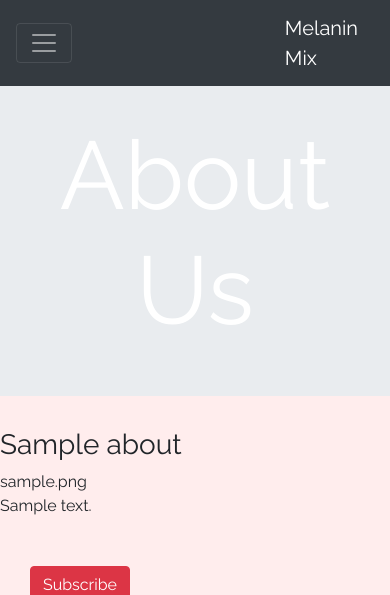
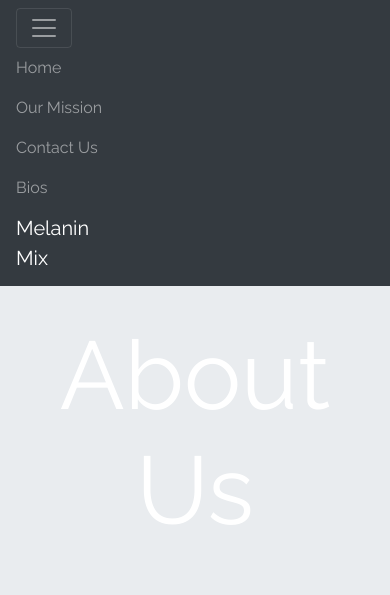
Before and after one commit to dsmith51/melaninmix, a Django app: page /about/ in a window 390 px wide, after a click that opens the changed part. Shown: the top 595 px of the page. Run offline with Django 3.2, Linux system fonts and the light colour scheme; tables that the repository leaves empty hold one stand-in row (values such as "Sample post"); some libraries are stand-ins or nearby versions.

Commit message:
Version 0.2

```diff
--- a/pages/models.py
+++ b/pages/models.py
@@ -5,6 +5,7 @@ from django.db import models
 class HomePage(models.Model):
     picture = models.ImageField(upload_to='images/main/%Y/%m/%d')
     blurb = models.TextField(max_length=255)
+    introduction = models.TextField(max_length=20000)
 
     def __str__(self):
         return self.blurb[:50]
--- a/pages/templates/base.html
+++ b/pages/templates/base.html
@@ -15,7 +15,8 @@
 
   </head>
   <body style="background: #ffeded; font-family:'Raleway',sans-serif;" >
- <nav class="navbar navbar-dark bg-dark sticky-top navbar-expand-lg text-white">
+
+<nav class="navbar navbar-dark bg-dark sticky-top navbar-expand-lg text-white">
   <a class="navbar-brand order-1" href="{% url "home" %}">Melanin<br>Mix</a>
   <button class="navbar-toggler" type="button" data-toggle="collapse" data-target="#navbarSupportedContent" aria-controls="navbarSupportedContent" aria-expanded="false" aria-label="Toggle navigation">
     <span class="navbar-toggler-icon"></span>
@@ -23,32 +24,23 @@
 
   <div class="collapse navbar-collapse" id="navbarSupportedContent">
     <ul class="navbar-nav mr-auto">
-      <li class="nav-item active">
+        <li class="nav-item">
         <a class="nav-link" href="{% url "home" %}">Home <span class="sr-only">(current)</span></a>
       </li>
       <li class="nav-item">
-        <a class="nav-link" href="{% url "about" %}">About Us</a>
-      </li>
-      <li class="nav-item dropdown">
-        <a class="nav-link dropdown-toggle" href="#" id="navbarDropdown" role="button" data-toggle="dropdown" aria-haspopup="true" aria-expanded="false">
-          Seasons
-        </a>
-        <div class="dropdown-menu" aria-labelledby="navbarDropdown">
-          <a class="dropdown-item" href="#">Season 1</a>
-          <a class="dropdown-item" href="#">Season 2</a>
-          <div class="dropdown-divider"></div>
-          <a class="dropdown-item" href="#">All Seasons</a>
-        </div>
+        <a class="nav-link" href="{% url "about" %}">Our Mission <span class="sr-only">(current)</span></a>
       </li>
       <li class="nav-item">
-        <a class="nav-link" href="{% url 'contact' %}" tabindex="-1" aria-disabled="true">Contact Us</a>
+        <a class="nav-link" href="{% url 'contact' %}">Contact Us</a>
       </li>
         <li class="nav-item">
         <a class="nav-link" href="{% url "bio" %}">Bios</a>
       </li>
+      <li class="nav-item">
+      </li>
     </ul>
   </div>
-  </nav>
+</nav>
  <div class="jumbotron jumbotron-fluid" style="background-image:{{ pic }};background-size:cover;">
   <h1 class="display-1 text-center mx-auto text-white">{% block page %}{% endblock %}</h1>
   <p class="lead text-center text-white">{% block blurb %}{% endblock %}</p>
@@ -71,5 +63,8 @@
           </div>
   </footer>
       </div>
+<script src="https://code.jquery.com/jquery-3.3.1.slim.min.js" integrity="sha384-q8i/X+965DzO0rT7abK41JStQIAqVgRVzpbzo5smXKp4YfRvH+8abtTE1Pi6jizo" crossorigin="anonymous"></script>
+<script src="https://cdnjs.cloudflare.com/ajax/libs/popper.js/1.14.7/umd/popper.min.js" integrity="sha384-UO2eT0CpHqdSJQ6hJty5KVphtPhzWj9WO1clHTMGa3JDZwrnQq4sF86dIHNDz0W1" crossorigin="anonymous"></script>
+<script src="https://stackpath.bootstrapcdn.com/bootstrap/4.3.1/js/bootstrap.min.js" integrity="sha384-JjSmVgyd0p3pXB1rRibZUAYoIIy6OrQ6VrjIEaFf/nJGzIxFDsf4x0xIM+B07jRM" crossorigin="anonymous"></script>
 </body>
 </html>
--- a/pages/urls.py
+++ b/pages/urls.py
@@ -1,11 +1,9 @@
 from django.urls import path
-from .views import HomePageView, AboutPageView, ContactView, \
-    BioView, EpisodeView
+from .views import home_page_view, ContactView, bios_list, about
 
 urlpatterns = [
-    path('', HomePageView.as_view(), name='home'),
-    path('about/', AboutPageView.as_view(), name='about'),
+    path('', home_page_view, name='home'),
+    path('about/', about, name='about'),
     path('contact/', ContactView.as_view(), name='contact'),
-    path('bio/', BioView.as_view(), name='bio'),
-    path('episode/season/<int:id>', EpisodeView.as_view(), name='episode')
+    path('bio/', bios_list, name='bio'),
 ]
--- a/pages/views.py
+++ b/pages/views.py
@@ -1,7 +1,7 @@
 from django.shortcuts import render, get_object_or_404, redirect
 from django.views.generic import TemplateView, ListView
 
-from .models import Bio, Episode, About, HomePage
+from .models import Bio, About, HomePage
 
 
 class HomePageView(TemplateView):
@@ -18,18 +18,6 @@ class ContactView(TemplateView):
     template_name = 'contact.html'
 
 
-class BioView(ListView):
-    model = Bio
-    context_object_name = 'bios'
-    template_name = 'bio.html'
-
-
-class EpisodeView(ListView):
-    model = Episode
-
-    template_name = 'episode.html'
-
-
 def bios_list(request):
     bios = Bio.objects.all()
     context = {'bios': bios}
@@ -42,13 +30,7 @@ def about(request):
     return render(request, 'about.html', context)
 
 
-def episodes(request):
-    eps = Episode.objects.all()
-    context = {'episodes': eps}
-    return render(request, 'episode.html', context)
-
-
-def background_pic(request):
-    pic = HomePage.picture
-    context = {'pic': pic}
-    return render(request, 'base.html', context)
+def home_page_view(request):
+    content = HomePage.objects.all()
+    context = {'content': content}
+    return render(request, 'home.html', context)
```
Also changed, not shown: mm072219/settings.py (+3 -8 lines), pages/templates/home.html (+14 -4 lines), pages/migrations/0007_homepage_introduction.py (added), 1 other file.
